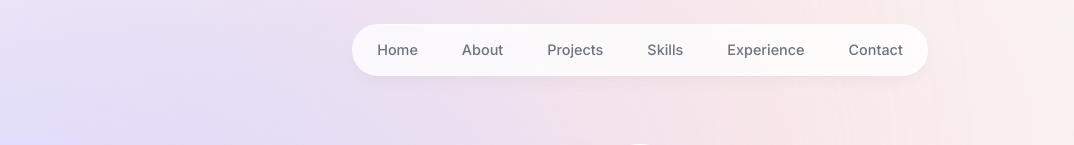
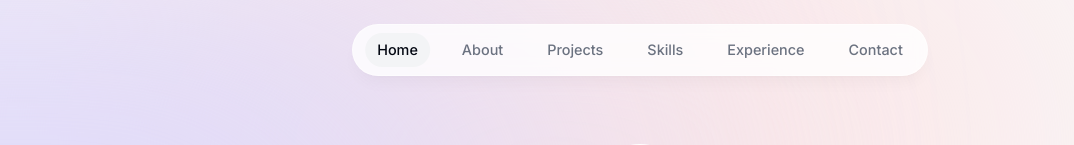
Before and after one commit to tanayvaswani/tanay-vaswani, a Next.js app: page / in a window 1280 px wide. Shown: the top 145 px of the page, without its empty margins (0-1074 px from the left). Built offline with nearby package versions, Linux system fonts and the light colour scheme.

Commit message:
Context API added for headers navigation

```diff
--- a/app/layout.tsx
+++ b/app/layout.tsx
@@ -1,6 +1,7 @@
 import Header from "@/components/header";
 import "./globals.css";
 import { Inter } from "next/font/google";
+import ActiveSectionContextProvider from "@/context/active-section-context";
 
 const inter = Inter({ subsets: ["latin"] });
 
@@ -21,8 +22,10 @@ export default function RootLayout({
 
         <div className="bg-[#dbd7fb] absolute top-[-1rem] left-[-35rem] h-[31.25rem] w-[50rem] -z-10 rounded-full blur-[10rem] sm:w-[68.75rem] md:left-[-33rem] lg:left[-28rem] xl:left[-15rem] 2xl:left-[-6rem]"></div>
 
+        <ActiveSectionContextProvider>
         <Header />
         {children}
+        </ActiveSectionContextProvider>
       </body>
     </html>
   );
--- a/components/header.tsx
+++ b/components/header.tsx
@@ -1,12 +1,13 @@
 "use client";
-import React, { useState } from "react";
+import React, { useContext, useState } from "react";
 import { motion } from "framer-motion";
 import { links } from "@/lib/data";
 import Link from "next/link";
 import clsx from "clsx";
+import { useActiveSectionContext } from "@/context/active-section-context";
 
 export default function Header() {
-  const [activeSection, setActiveSection] = useState("");
+  const { activeSection, setActiveSection } = useActiveSectionContext();
 
   return (
     <header className="z-[999] relative">
@@ -36,7 +37,15 @@ export default function Header() {
                 onClick={() => setActiveSection(link.name)}
               >
                 {link.name === activeSection && (
-                  <span className="bg-gray-100 rounded-full absolute inset-0 -z-10"></span>
+                  <motion.span
+                    className="bg-gray-100 rounded-full absolute inset-0 -z-10"
+                    layoutId="activeSection"
+                    transition={{
+                      type: "spring",
+                      stiffness: 380,
+                      damping: 30,
+                    }}
+                  ></motion.span>
                 )}
 
                 {link.name}
--- /dev/null
+++ b/context/active-section-context.tsx
@@ -0,0 +1,45 @@
+"use client";
+
+import React, { createContext, useContext, useState } from "react";
+import { links } from "@/lib/data";
+
+type SectionName = (typeof links)[number]["name"];
+
+type ActiveSectionContextProviderProps = {
+  children: React.ReactNode;
+};
+
+type ActiveSectionContextType = {
+  activeSection: SectionName;
+  setActiveSection: React.Dispatch<React.SetStateAction<SectionName>>;
+};
+
+export const ActiveSectionContext =
+  createContext<ActiveSectionContextType | null>(null);
+
+export default function ActiveSectionContextProvider({
+  children,
+}: ActiveSectionContextProviderProps) {
+  const [activeSection, setActiveSection] = useState<SectionName>("Home");
+
+  return (
+    <ActiveSectionContext.Provider
+      value={{
+        activeSection,
+        setActiveSection,
+      }}
+    >
+      {children}
+    </ActiveSectionContext.Provider>
+  );
+}
+
+export function useActiveSectionContext() {
+  const context = useContext(ActiveSectionContext);
+
+  if (context === null) {
+    throw new Error("Must be used with an ActiveSectionContextProvider");
+  }
+
+  return context;
+}
--- a/package.json
+++ b/package.json
@@ -22,6 +22,7 @@
     "react": "18.2.0",
     "react-dom": "18.2.0",
     "react-icons": "^4.10.1",
+    "react-intersection-observer": "^9.5.2",
     "tailwindcss": "3.3.3",
     "typescript": "5.1.6"
   }
```
Also changed, not shown: 1 other file (tests, documents, lock files or other folders).
